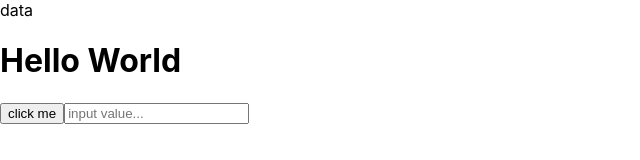
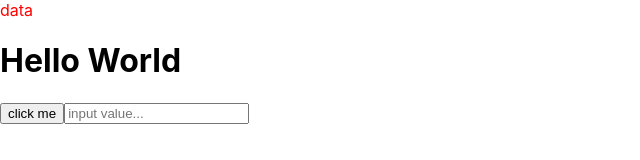
Before and after one commit to songhee24/react-testing-lib-example, a React (Create React App) app: page / in a window 1280 px wide. Shown: the top 160 px of the page, without its empty margins (0-640 px from the left). Built offline with nearby package versions, Linux system fonts and the light colour scheme.

Commit message:
expect styles also

```diff
--- a/src/App.js
+++ b/src/App.js
@@ -11,7 +11,7 @@ function App() {
 
   return (
     <div>
-      {data && <div>data</div>}
+      {data && <div style={{ color: "red" }}>data</div>}
       <h1>Hello World</h1>
       <button>click me</button>
       <input type="text" placeholder="input value..." />
```
Also changed, not shown: 1 other file (tests, documents, lock files or other folders).
